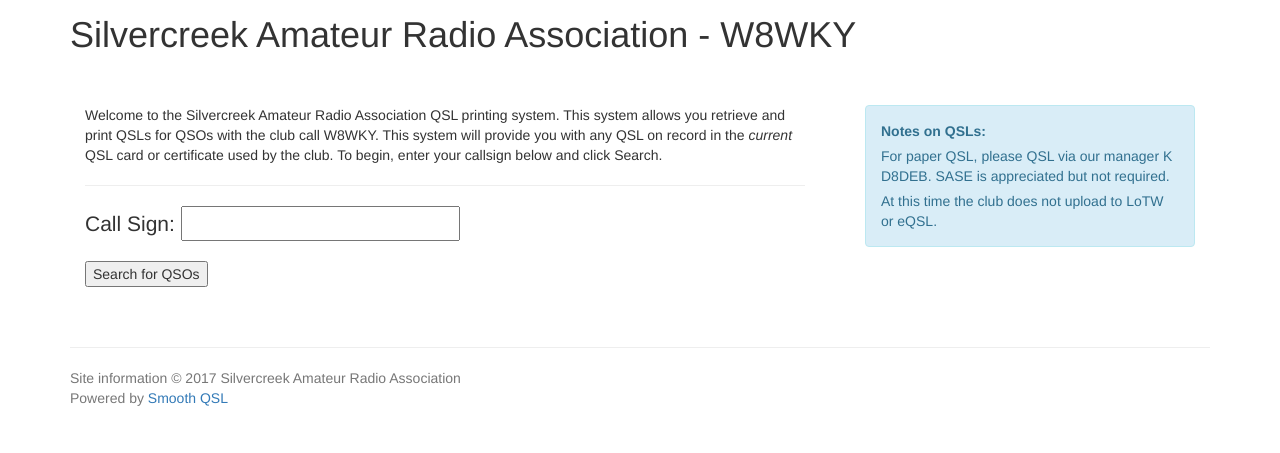
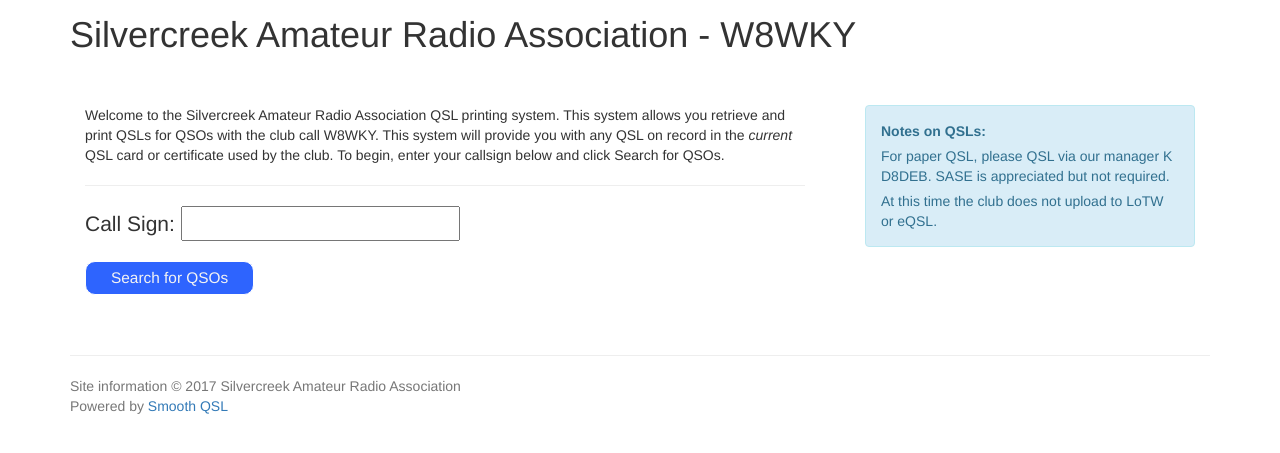
Before and after one commit to jxmx/smooth-qsl, a PHP site: page / in a window 1280 px wide. Shown: the part 55-508 px from the top of the page. Run offline with PHP 8.4, Linux system fonts and the light colour scheme.

Commit message:
HTML/CSS and text direction improvements #2

```diff
--- a/index.php
+++ b/index.php
@@ -57,11 +57,11 @@ limitations under the License.
 						This system allows you retrieve and print QSLs for QSOs with the
 						club call <?php echo $club_call; ?>. This system will provide
 						you with any QSL on record in the <i>current</i> QSL card or certificate
-						used by the club. To begin, enter your callsign below and click Search.</p>
+						used by the club. To begin, enter your callsign below and click Search for QSOs.</p>
 						<hr>
 						<form action="qslfetch.php" method="post">
 						<p class="lead">Call Sign: <input type="text" name="call"></p>
-						<input type="submit" value="Search for QSOs" />
+						<input id="submit" type="submit" value="Search for QSOs" />
 						</form>
 					</div>
 				</div>
```
